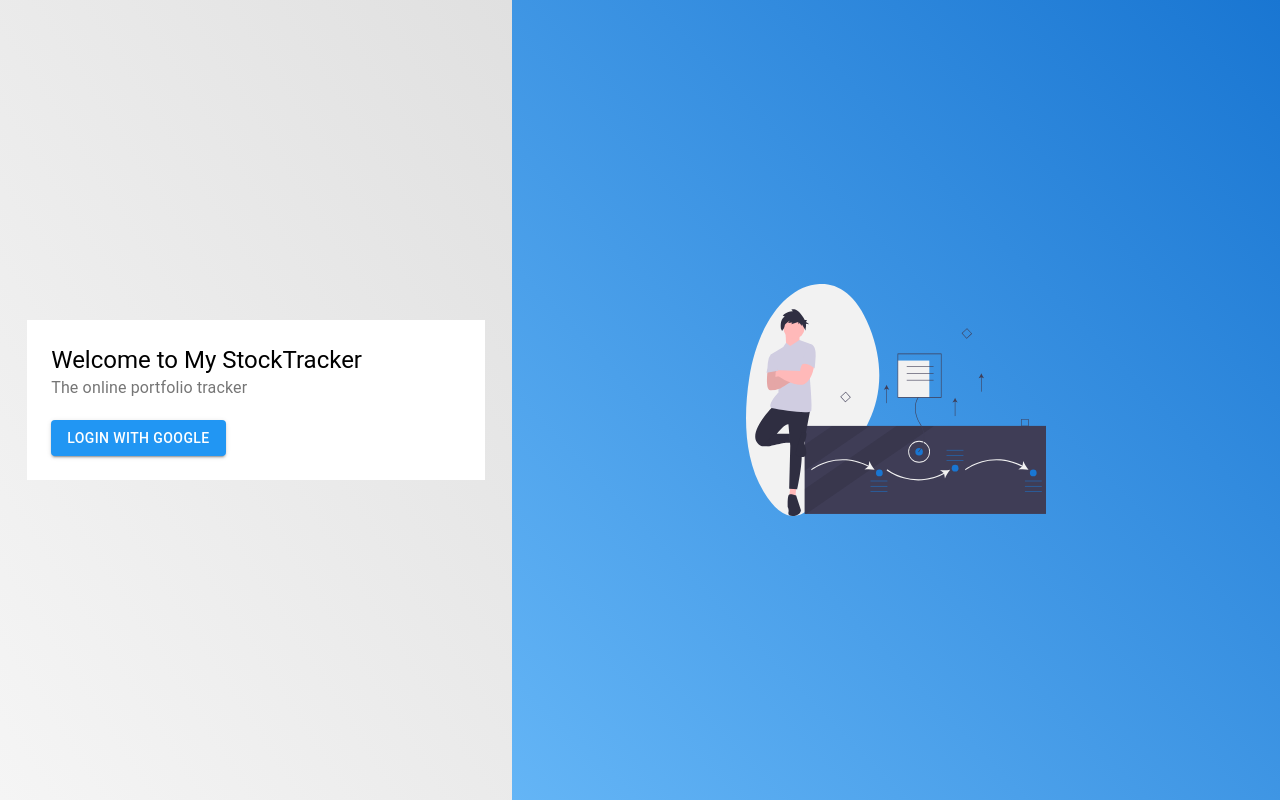
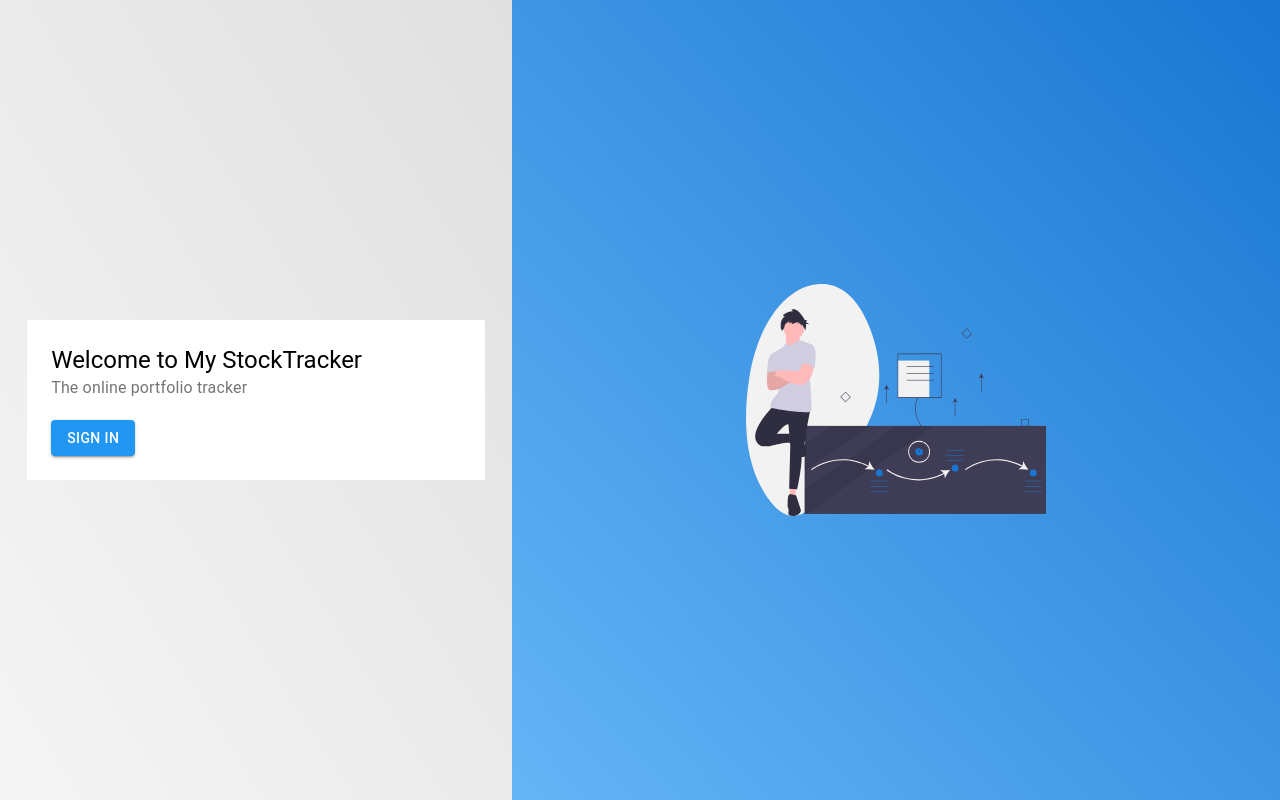
Before and after one commit to ericjiang97/stocktracker, a React (Create React App) app in the folder frontend/: page / in a window 1280 px wide. Built offline with nearby package versions, Linux system fonts and the light colour scheme.

Commit message:
[ref]: change sign in button text

```diff
--- a/frontend/src/pages/LandingPage/LandingPage.tsx
+++ b/frontend/src/pages/LandingPage/LandingPage.tsx
@@ -17,7 +17,7 @@ const LandingPage: React.FC = () => {
 
           <div style={{ marginTop: "1.25rem" }}>
             <Button color="primary" variant="contained">
-              Login with Google
+              Sign In
             </Button>
           </div>
         </div>
```
